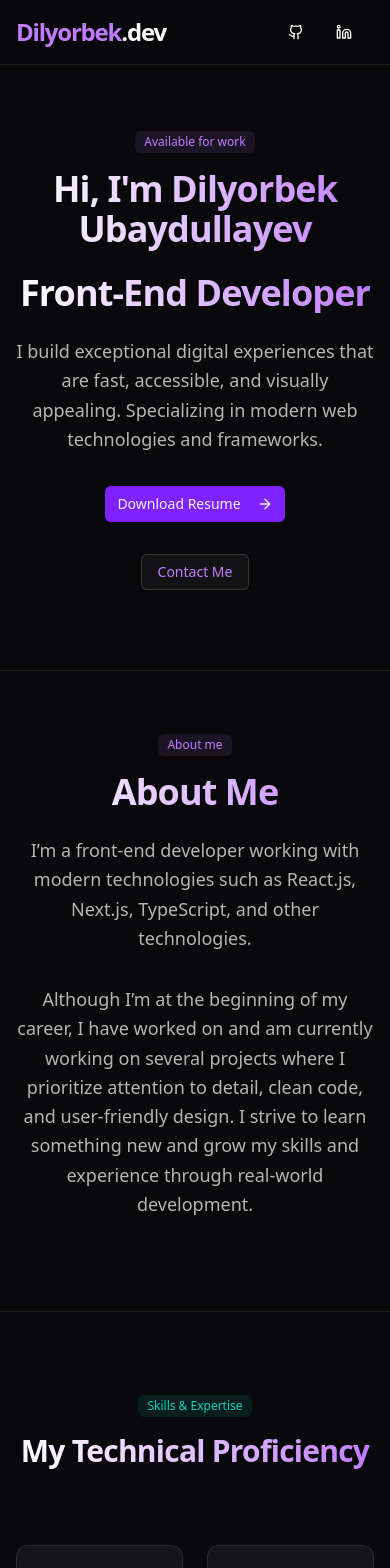
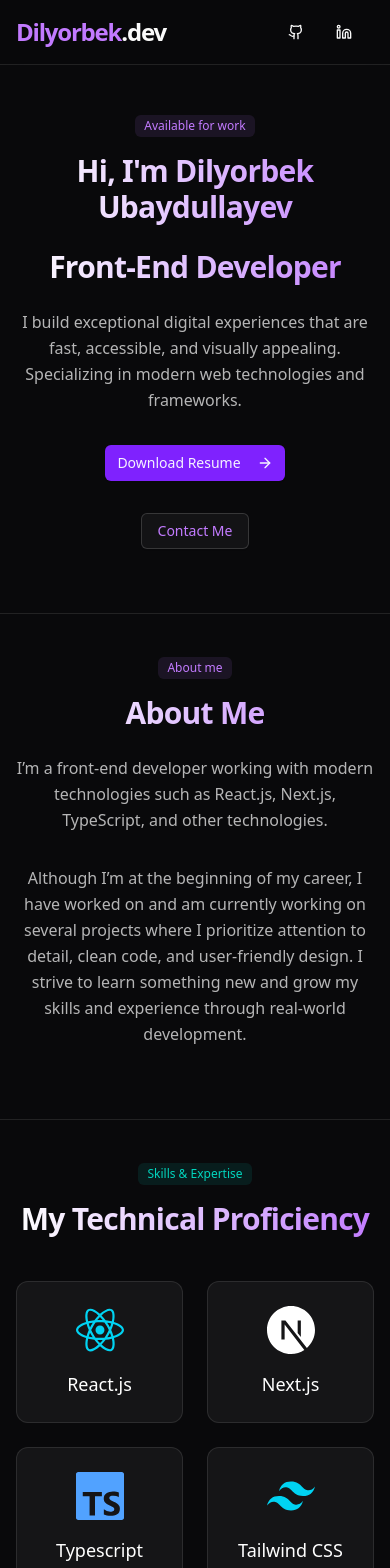
Before and after one commit to DilyorbekUbaydullayev/my-portfolio, a Next.js app: page / in a window 390 px wide. Shown: the top 1568 px of the page. Built offline with nearby package versions, Linux system fonts and the light colour scheme.

Commit message:
add more resposive

```diff
--- a/app/globals.css
+++ b/app/globals.css
@@ -36,7 +36,7 @@
 /* Light mode */
 :root {
   --radius: 0.5rem;
-  --background: oklch(1 0 0);
+  --background: oklch(0.983 0.012 75);
   --foreground: oklch(0.141 0.005 285.823);
   --card: oklch(1 0 0);
   --card-foreground: oklch(0.141 0.005 285.823);
@@ -118,6 +118,9 @@
   .container {
     @apply mx-auto px-4 max-w-screen-xl;
   }
+  .darkmode{
+    color: rgb(172, 172, 172);
+  }
 }
 /* Custom Scrollbar */
 ::-webkit-scrollbar {
--- a/app/page.tsx
+++ b/app/page.tsx
@@ -9,7 +9,7 @@ function HomePage() {
   return (
     <div className=" min-h-screen bg-background text-white ">
       <Hero/>
-      <Separator/>
+      <Separator />
       <About/>
       <Separator/>
       <Skills/>
--- a/components/about.tsx
+++ b/components/about.tsx
@@ -3,17 +3,18 @@ import { Badge } from './ui/badge'
 
 function About() {
   return (
-    <section id="about" className="bg-background py-15">
+    <section id="about" className="bg-background py-10 md:py-15">
     <div className="container mx-auto px-4 text-center">
     <Badge className="mb-4 bg-purple-400/10 text-purple-400 hover:bg-purple-400/20 transition-colors">
             About me
           </Badge>
-      <h2 className="text-4xl md:text-6xl font-bold mb-6 text-center tracking-tight bg-gradient-to-r from-white to-purple-400 bg-clip-text text-transparent">About Me</h2>
+      <h2 className="text-3xl md:text-6xl font-bold mb-6 text-center tracking-tight bg-gradient-to-r  from-purple-700 to-purple-400
+  dark:from-white dark:to-purple-400  bg-clip-text text-transparent">About Me</h2>
       <div className="max-w-4xl mx-auto">
-        <p className="text-lg md:text-xl text-white/70 mb-8 leading-relaxed">
+        <p className="text-md md:text-xl text-gray-800 dark:text-white/70 mb-8 leading-relaxed">
         I’m a front-end developer working with modern technologies such as React.js, Next.js, TypeScript, and other technologies.
         </p>
-        <p className="text-lg md:text-xl text-white/70 mb-8 leading-relaxed">
+        <p className="text-md md:text-xl text-gray-800 dark:text-white/70 mb-8 leading-relaxed">
 Although I’m at the beginning of my career, I have worked on and am currently working on several projects where I prioritize attention to detail, clean code, and user-friendly design. I strive to learn something new and grow my skills and experience through real-world development.
         </p>
 
--- a/components/shared/footer.tsx
+++ b/components/shared/footer.tsx
@@ -7,7 +7,7 @@ import { Tooltip, TooltipContent, TooltipProvider, TooltipTrigger } from "../ui/
 
 function Footer() {
   return (
-    <footer className="py-5 border-t border-white/10">
+    <footer className="py-5 border-t border-gray-300 dark:border-white/10">
       <div className="container px-4 mx-auto">
         <div className="flex flex-col md:flex-row items-center justify-between gap-4">
           <div className="text-center md:text-left">
@@ -23,7 +23,7 @@ function Footer() {
               <Link
                 href={item.link}
                 key={item.title}
-                className="hover:text-purple-400 transition-colors text-lg"
+                className="hover:text-purple-400 transition-colors text-md md:text-lg"
               >
                 {item.title}
               </Link>
--- a/components/shared/hero.tsx
+++ b/components/shared/hero.tsx
@@ -5,18 +5,22 @@ import Link from "next/link"
 
 function Hero() {
   return (
-    <section id="/" className="pt-32 pb-20 md:pt-40 md:pb-32 container px-4 mx-auto">
+    <section id="/" className="pt-28 pb-16 md:pt-32 md:pb-26 container px-4 mx-auto">
         <div className="max-w-4xl mx-auto text-center">
           <Badge className="mb-4 bg-purple-400/10 text-purple-400 hover:bg-purple-400/20 transition-colors">
             Available for work
           </Badge>
-          <h1 className="text-4xl md:text-6xl font-bold tracking-tight pb-6 bg-gradient-to-r from-white to-purple-400 bg-clip-text text-transparent">
-            {"Hi, I'm Dilyorbek Ubaydullayev"}
-          </h1>
-          <h1 className="text-4xl md:text-5xl font-bold tracking-tight mb-6 bg-gradient-to-r from-white to-purple-400 bg-clip-text text-transparent">
+          <h1 className="text-3xl md:text-6xl font-bold tracking-tight pb-6
+  bg-gradient-to-r from-purple-700 to-purple-400
+  dark:from-white dark:to-purple-400
+  bg-clip-text text-transparent">
+  {"Hi, I'm Dilyorbek Ubaydullayev"}
+</h1>
+
+          <h1 className="text-3xl md:text-5xl font-bold tracking-tight mb-6 bg-gradient-to-r from-purple-700 to-purple-400  dark:from-white dark:to-purple-400 bg-clip-text text-transparent">
             Front-End Developer
           </h1>
-          <p className="text-lg md:text-xl text-white/70 mb-8 leading-relaxed">
+          <p className="text-md md:text-xl text-gray-800 dark:text-white/70 mb-8 leading-relaxed">
             I build exceptional digital experiences that are fast, accessible, and visually appealing. Specializing in
             modern web technologies and frameworks.
           </p>
--- /dev/null
+++ b/components/shared/mode-toggle.tsx
@@ -0,0 +1,24 @@
+"use client"
+import { useTheme } from "next-themes"
+import { Button } from "../ui/button"
+import { Moon, Sun } from "lucide-react"
+import { useEffect, useState } from "react"
+
+function ModeToggle() {
+    const [mount, setMount] = useState(false)
+   const {setTheme,resolvedTheme}= useTheme()
+   useEffect(()=>{
+    setMount(true)
+   },[])
+  return mount&& (
+   resolvedTheme==='dark'?(<Button size={'icon'} variant={'ghost'} onClick={()=>setTheme('light')}>
+    <Sun/>
+   </Button>):(
+    <Button size={'icon'} variant={'ghost'} onClick={()=>setTheme('dark')}>
+    <Moon/>
+   </Button>
+   )
+  )
+}
+
+export default ModeToggle
--- a/components/shared/navbar.tsx
+++ b/components/shared/navbar.tsx
@@ -10,10 +10,11 @@ import {
   TooltipTrigger,
 } from "../ui/tooltip";
 import { cn } from "@/lib/utils";
+import ModeToggle from "./mode-toggle";
 
 function Navbar() {
   return (
-    <header className="fixed top-0 left-0 right-0 z-50 backdrop-blur-lg bg-background/50 border-b border-white/10">
+    <header className="fixed top-0 left-0 right-0 z-50 backdrop-blur-lg bg-background/50 border-b border-gray-300 dark:border-white/10">
       <div className=" container flex items-center justify-between h-16  text-2xl">
         <Link href="/" className="text-2xl font-bold tracking-tighter">
           <span className="text-purple-400">Dilyorbek</span>.dev
@@ -44,7 +45,7 @@ function Navbar() {
                       aria-label={social.name}
                       variant={"ghost"}
                       size="icon"
-                      className="rounded-full text-white hover:text-purple-400 hover:bg-white/10"
+                      className="rounded-full  hover:text-purple-400 hover:bg-white/10"
                     >
                       <social.icon className="h-5 w-5" />
                     </Button>
@@ -54,6 +55,7 @@ function Navbar() {
               </Tooltip>
             </TooltipProvider>
           ))}
+
         </div>
       </div>
     </header>
--- a/components/shared/skillCard.tsx
+++ b/components/shared/skillCard.tsx
@@ -4,13 +4,13 @@ import { ISkillCard } from "@/types"
 function SkillCard(skill:ISkillCard) {
 
   return (
-    <div className="bg-white/5 border border-white/10  rounded-xl p-6 hover:bg-white/10 transition-colors">
+    <div className="bg-gray-800 dark:bg-white/5 border border-gray-700 dark:border-white/10  rounded-xl p-6 hover:bg-gray-700 dark:hover:bg-white/10 transition-colors">
       <div className="flex flex-col items-center text-center">
       <div >
             <skill.icon  className={skill.style}/>
           </div>
         <h3 className="mt-4 font-medium text-lg ">{skill.title}</h3>
-        <p className="mt-2 text-sm text-white/70 max-sm:hidden max-lg:line-clamp-2">{skill.descr}</p>
+        <p className="mt-2 text-sm text-gray-200 dark:text-white/70 max-sm:hidden max-lg:line-clamp-2">{skill.descr}</p>
       </div>
     </div>
   )
--- a/components/skills.tsx
+++ b/components/skills.tsx
@@ -5,12 +5,13 @@ import SkillCard from './shared/skillCard'
 
 function Skills() {
   return (
-    <section id="skills" className="py-20 container px-4 mx-auto">
-        <div className="max-w-3xl mx-auto text-center mb-16">
+    <section id="skills" className="py-10 md:py-20 container px-4 mx-auto">
+        <div className="max-w-3xl mx-auto text-center mb-8 md:mb-14">
           <Badge className="mb-4 bg-teal-400/10 text-teal-400 hover:bg-teal-400/20 transition-colors">
             Skills & Expertise
           </Badge>
-          <h2 className="text-3xl md:text-6xl font-bold pb-3 text-center tracking-tight bg-gradient-to-r from-white to-purple-400 bg-clip-text text-transparent">My Technical Proficiency</h2>
+          <h2 className="text-3xl md:text-6xl font-bold pb-3 text-center tracking-tight bg-gradient-to-r  from-purple-700 to-purple-400
+  dark:from-white dark:to-purple-400  bg-clip-text text-transparent">My Technical Proficiency</h2>
 
         </div>
 
```
Also changed, not shown: components/contact.tsx (+5 -4 lines), components/projects.tsx (+6 -5 lines), components/shared/projectCard.tsx (+5 -5 lines).
